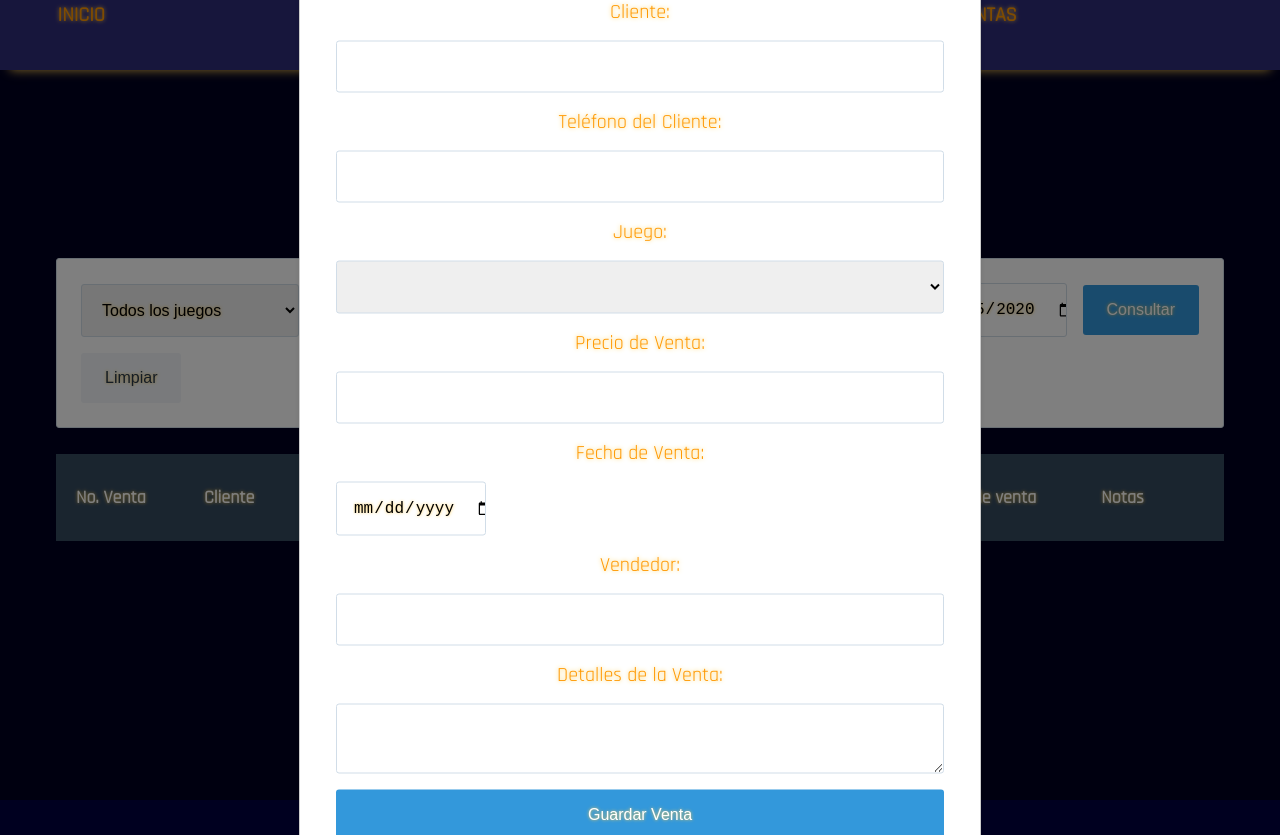
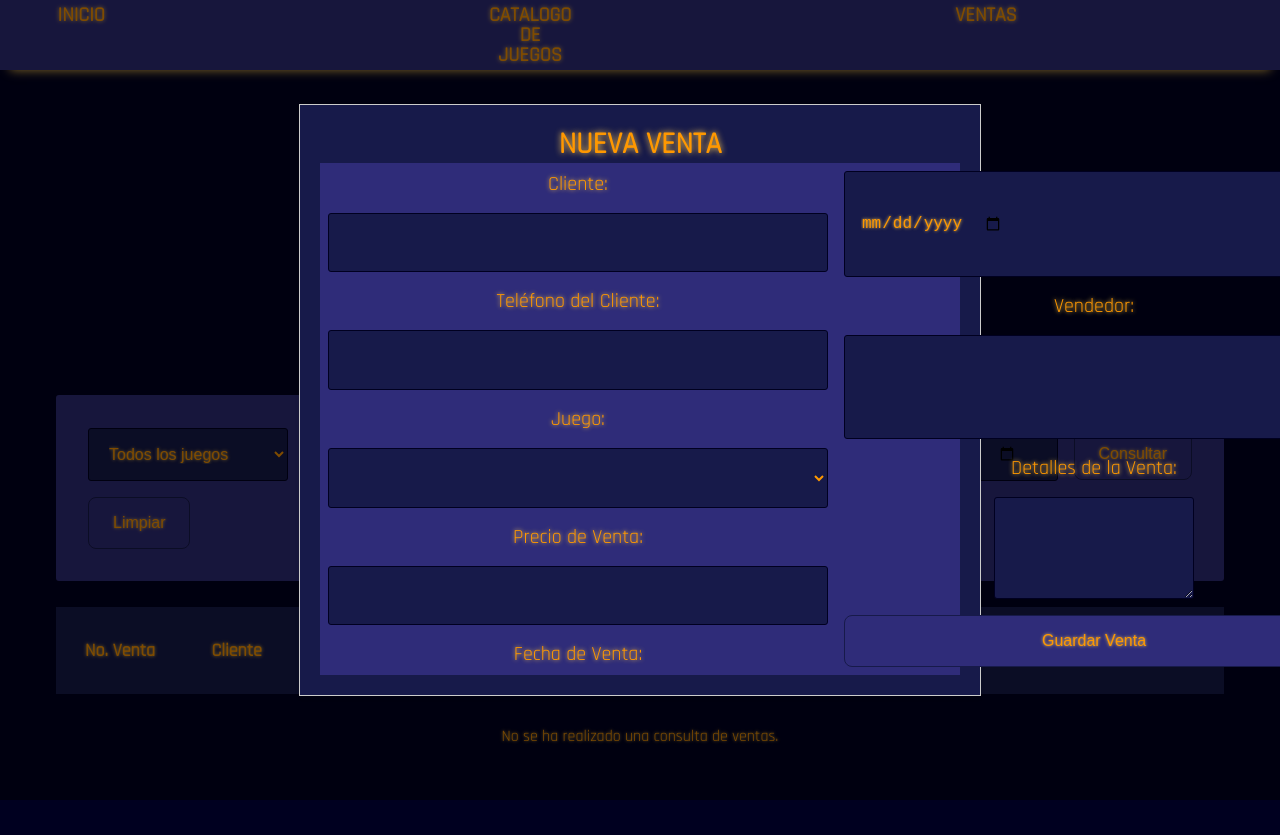
Before and after one commit to Aaron-Pena/FrontEnd-Ejercicio-5, a website: page src/ventas/index.html in a window 1280 px wide. Both pictures are taken after typing "Sample", "Sample", "2020-01-15" into the empty fields and a click on the button "Agregar Nueva Venta". Shown: the top 835 px of the page. Before the commit the page ends 800 px from the top, so only its background shows below. Drawn offline with Linux system fonts and the light colour scheme; no server answers.

Commit message:
diseño de formulario y pagina de ventas
cambio de colores, agregacion de imagenes y cambio de tamaños

```diff
--- a/src/catalogo/styles.css
+++ b/src/catalogo/styles.css
@@ -166,7 +166,9 @@ table {
       border: none;
       font-size: 1.125rem;
       padding: 2rem 1.25rem;
-      white-space: nowrap; }
+      white-space: nowrap;
+      text-align: center;
+    }
   table tbody tr {
     border-bottom: none; }
     table tbody tr:nth-of-type(even) {
--- a/src/ventas/index.html
+++ b/src/ventas/index.html
@@ -25,6 +25,7 @@
   </header>
 
   <main>
+    <img src="../assets/img/Ventas_IMG/ventas.png" alt="" srcset="">
 
     <div id="sales">
       <h1>Ventas</h1>
@@ -108,6 +109,7 @@
         <label for="seller-field">Vendedor:</label>
         <input type="text" id="seller-field" required>
 
+
         <label for="notes-field">Detalles de la Venta:</label>
         <textarea id="notes-field" class="form-field" required></textarea>
 
--- a/src/ventas/styles.css
+++ b/src/ventas/styles.css
@@ -33,7 +33,7 @@ body {
     font-family: var(--font-family);
     font-size: var(--font-size);
     font-weight: var(--font-weight);
-    background-color: #000020;
+    background: #000020;
     color: #ff9800;
   }
 
@@ -159,8 +159,8 @@ table {
 }
 
 table thead tr {
-  background-color: #354a5f;
-  color: #fff;
+  background-color: #171a4a;
+    color: #ff9800;
     text-align: left;
 }
 
@@ -169,6 +169,7 @@ table thead tr th {
   font-size: 1.125rem;
   padding: 2rem 1.25rem;
   white-space: nowrap;
+  text-align: center;
 }
 
 table tbody tr {
@@ -176,11 +177,11 @@ table tbody tr {
 }
 
 table tbody tr:nth-of-type(even) {
-  background-color: #f3f6f9;
+  background-color: #2f2c79;
 }
 
 table tbody tr:last-of-type {
-  border-bottom: 4px solid #354a5f;
+  border-bottom: 4px solid #ff9800;
 }
 
 table tbody tr td {
@@ -201,10 +202,12 @@ table tbody tr td img {
 }
 
 .filter-section {
-  background-color: white;
-  padding: 1.5rem;
+
+
+    background-color: #2f2c79;
+    padding: 2rem;
     border: none;
-  border: 1px solid #d1dde8;
+
     display: flex;
     flex-wrap: wrap;
     gap: 1rem;
@@ -216,7 +219,7 @@ table tbody tr td img {
   display: flex;
   flex-direction: column;
   width: 50vw;
-  background-color: white;
+  background-color: #2f2c79;
   padding: 1rem;
   flex-wrap: wrap;
   gap: 1rem;
@@ -230,9 +233,13 @@ table tbody tr td img {
 input,
 textarea,
 select {
+  flex-grow: 2;
+  min-width: 200px;
+  background-color:#171a4a ;
+  color: #ff9800;
   font-size: 1rem;
   padding: 1rem;
-  border: 1px solid #d1dde8;
+  border: 0.60px solid #000020;
   border-radius: 3px;
 }
 
@@ -243,13 +250,20 @@ textarea:active,
 select:focus,
 select:hover,
 select:active {
-  border: 1px solid #354a5f;
+  border: 1px solid #ff9800;
 }
 
-input[type="text"],
+input[type="text"]{
+  flex-grow: 1;
+  min-width: 200px;
+  background-color:#171a4a ;
+    color: #ff9800;
+}
 input[type="number"] {
   flex-grow: 1;
   min-width: 200px;
+  background-color:#171a4a ;
+    color: #ff9800;
 }
 
 input[type="date"] {
@@ -274,40 +288,55 @@ button {
 }
 
 button.btn {
-  background-color: #f3f6f9;
-  color: #283848;
+  background-color: #2f2c79;
+    border-radius: 8px;
+    border: 1px solid #171a4a;
+    color: #ff9800;
 }
 
 button.btn:hover {
-  background-color: #e2e9f1;
+  background: #171a4a;
+  border-radius: 8px;
+  box-shadow: #ffcc50 0px 2px 5px -1px, #ffcc50 0px 1px 3px -1px;
 }
 
 button.btn-action {
-  background-color: #354a5f;
-  color: #fff;
+ background-color: #2f2c79;
+    border-radius: 8px;
+    border: 1px solid #171a4a;
+    color: #ff9800;
 }
 
 button.btn-action:hover {
-  background-color: #22303f;
+  background: #171a4a;
+  border-radius: 8px;
+  box-shadow: #ffcc50 0px 2px 5px -1px, #ffcc50 0px 1px 3px -1px;
 }
 
 button.btn-submit {
-  background-color: #3398db;
-  color: #fff;
+  background-color: #2f2c79;
+  border-radius: 8px;
+  border: 1px solid #171a4a;
+  color: #ff9800;
 }
 
 button.btn-submit:hover {
-  background-color: #217dba;
+  background: #171a4a;
+  border-radius: 8px;
+  box-shadow: #ffcc50 0px 2px 5px -1px, #ffcc50 0px 1px 3px -1px;
 }
 
 button.btn-delete {
-  background-color: white;
-  border: 2px solid #c77070;
-  color: #c77070;
+  background-color: #2f2c79;
+    border-radius: 8px;
+    border: 1px solid #171a4a;
+    color: #ff9800;
 }
 
 button.btn-delete:hover {
-  background-color: #fcf8f8;
+  background: #171a4a;
+  border-radius: 8px;
+  box-shadow: #ffcc50 0px 2px 5px -1px, #ffcc50 0px 1px 3px -1px;
 }
 
 .modal-background {
@@ -326,8 +355,40 @@ button.btn-delete:hover {
   top: 50%;
   left: 50%;
   transform: translate(-50%, -50%);
-  background: white;
+  background: #171a4a;
   padding: 20px;
   border: 1px solid #ccc;
   box-shadow: 0 2px 4px rgba(0, 0, 0, 0.1);
+  text-align: center;
 }
+#sale-form{
+  display: flex;
+  flex-direction: column;
+  width: 50vw;
+  height: 40vw;
+  background-color: #2f2c79;
+  padding: .5rem;
+  flex-wrap: wrap;
+  gap: 1rem;
+}
+#sale-form > input,#sale-form > select{
+  flex-grow: 1;
+    width: 500px;
+    height: 30px;
+    background-color: #171a4a;
+    color: #ff9800;
+    align-self: center;
+    height: auto;
+  }
+  #sale-form > textarea{
+    flex-grow: 1;
+    width: 100px;
+    height: 50px;
+    background-color: #171a4a;
+    color: #ff9800;
+    align-self: center;
+  }
+
+  #customer-filter{
+    color: #ff9800;
+  }
```
Also changed, not shown: src/catalogo/index.html (+1 -1 lines), src/assets/img/Ventas_IMG/ventas.png (added). Lines whose indentation alone changed are shown as unchanged.
